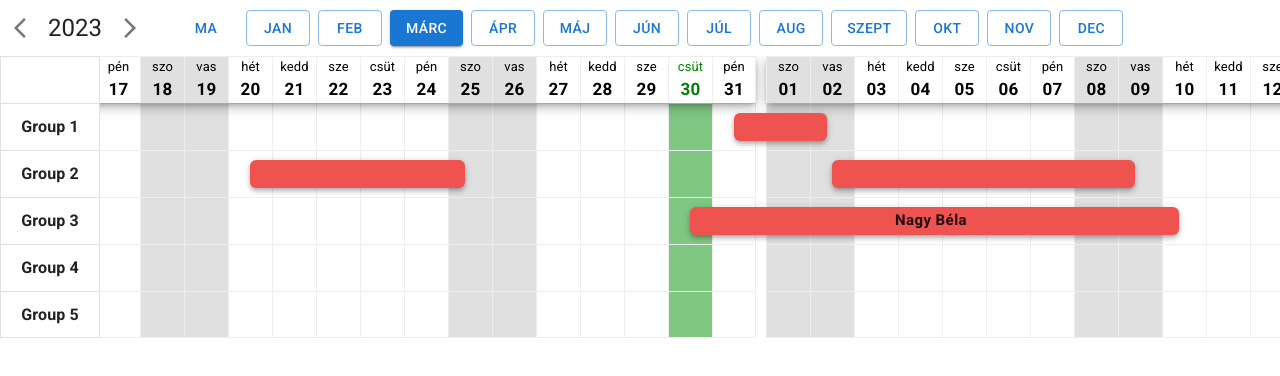
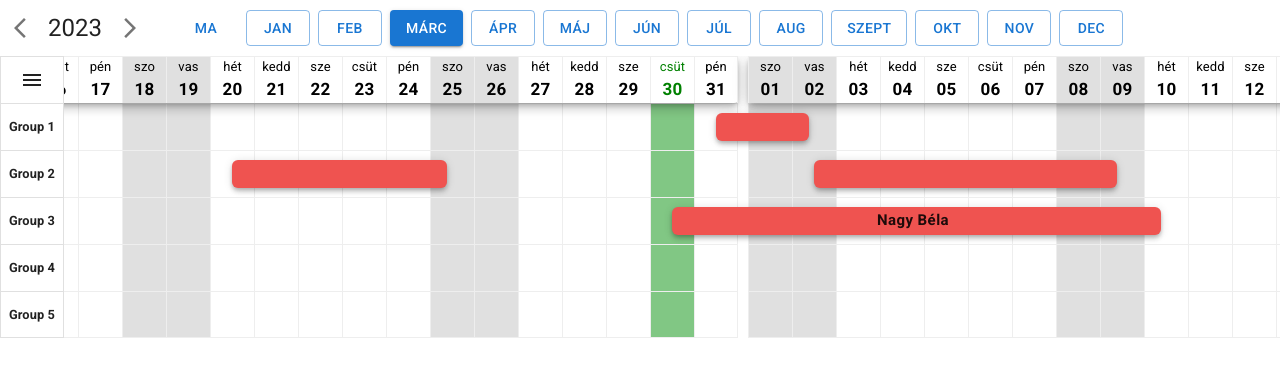
Before and after one commit to BigFlori/tuji-booking, a Next.js app: page / in a window 1280 px wide. Shown: the top 376 px of the page. Built offline with nearby package versions, Linux system fonts and the light colour scheme.

Commit message:
Working on modals

```diff
--- a/src/components/Calendar/Calendar.tsx
+++ b/src/components/Calendar/Calendar.tsx
@@ -11,6 +11,11 @@ import { CALENDAR_MONTH_GAP } from "@/config/config";
 const months = Array.from(Array(12).keys());
 
 const Calendar: React.FC<{}> = () => {
+  const [isGroupExpanded, setIsGroupExpanded] = useState(false);
+
+  const toggleGroupExpand = () => setIsGroupExpanded((prev) => !prev);
+
+  //Jelenlegi év
   const [year, setYear] = useState(new Date().getFullYear());
   const today = dayjs().date();
 
@@ -21,15 +26,24 @@ const Calendar: React.FC<{}> = () => {
 
   const groupCtx = useContext(GroupContext);
 
+  //Csoport fejlécek generálása
   const generateGroupHeaders = useMemo(() => {
     const headers = [];
     for (let i = 0; i < groupCtx.groups.length; i++) {
       const group = groupCtx.groups[i];
-      headers.push(<CalendarGroupHeader key={group.id} group={group} isLast={i === groupCtx.groups.length - 1} />);
+      headers.push(
+        <CalendarGroupHeader
+          key={group.id}
+          group={group}
+          isLast={i === groupCtx.groups.length - 1}
+          isExpanded={isGroupExpanded}
+        />
+      );
     }
     return headers;
-  }, [groupCtx.groups]);
+  }, [groupCtx.groups, isGroupExpanded]);
 
+  //Navigáló gombokhoz szükséges dolgok
   const monthRefs = useMemo(() => {
     const refs = [];
     for (let i = 0; i < months.length; i++) {
@@ -62,7 +76,7 @@ const Calendar: React.FC<{}> = () => {
       />
       <Box sx={{ display: "flex", marginTop: 1 }}>
         <Box>
-          <CalendarGroupHeader />
+          <CalendarGroupHeader isExpanded={isGroupExpanded} toggleIsExpanded={toggleGroupExpand} />
           {generateGroupHeaders}
         </Box>
         <Box sx={{ display: "flex", gap: `${CALENDAR_MONTH_GAP}px`, overflowX: "scroll" }} onScroll={handleScroll}>
--- a/src/components/Reservation/CalendarReservation.tsx
+++ b/src/components/Reservation/CalendarReservation.tsx
@@ -2,7 +2,7 @@ import Reservation from "@/models/reservation-model";
 import { Paper } from "@mui/material";
 import dayjs from "dayjs";
 import { CALENDAR_ITEM_WIDTH, CALENDAR_MONTH_GAP } from "@/config/config";
-import ReservationButton from "../UI/ReservationButton";
+import ReservationButton from "../UI/styled/ReservationButton";
 
 type CalendarReserverationProps = {
   reservation: Reservation;
--- a/src/components/UI/CalendarGroupHeader.tsx
+++ b/src/components/UI/CalendarGroupHeader.tsx
@@ -1,32 +1,60 @@
-import Box from "@mui/material/Box";
+import { useState } from "react";
 import Typography from "@mui/material/Typography";
 import Group from "@/models/group-model";
-import { CALENDAR_GROUP_WIDTH, CALENDAR_ITEM_HEIGHT } from "@/config/config";
+import { CALENDAR_GROUP_WIDTH } from "@/config/config";
+import MenuIcon from "@mui/icons-material/Menu";
+import GroupHeaderButton from "./styled/GroupHeaderButton";
+import { Box, Modal, Theme, useMediaQuery } from "@mui/material";
+import FullScreenModal from "./styled/FullScreenModal";
 
 type CalendarGroupHeaderProps = {
+  isExpanded: boolean;
+  toggleIsExpanded?: () => void;
   group?: Group;
   isLast?: boolean;
 };
 
-const CalendarGroupHeader: React.FC<CalendarGroupHeaderProps> = (
-  props: CalendarGroupHeaderProps
-) => {
+const CalendarGroupHeader: React.FC<CalendarGroupHeaderProps> = (props: CalendarGroupHeaderProps) => {
+  //const isMobile = useMediaQuery((theme: Theme) => theme.breakpoints.down("sm"));
+  const [modalOpened, setModalOpened] = useState(false);
+
+  const handleGroupClick = () => {
+    if (!props.group) {
+      props.toggleIsExpanded?.();
+    } else {
+      setModalOpened(true);
+    }
+  };
+
+  const closeModalHandler = () => {
+    setModalOpened(false);
+  };
+
   return (
-    <Box
-      sx={(theme) => ({
-        display: 'flex',
-        justifyContent: 'center',
-        alignItems: 'center',
-        border: "1px solid" + theme.palette.grey[300],
-        borderBottom: props.isLast ? "1px solid" + theme.palette.grey[300] : "none",
-        height: `${CALENDAR_ITEM_HEIGHT}px`,
-        minWidth: `${CALENDAR_GROUP_WIDTH}px`,
-      })}
-    >
-      <Typography fontWeight={"bold"} fontSize={16}>
-        {props.group?.title}
-      </Typography>
-    </Box>
+    <>
+      <GroupHeaderButton
+        sx={(theme) => ({
+          borderBottom: props.isLast ? "1px solid" + theme.palette.grey[300] : "none",
+          width: props.isExpanded ? CALENDAR_GROUP_WIDTH : CALENDAR_GROUP_WIDTH * 0.4,
+        })}
+        onClick={handleGroupClick}
+      >
+        {props.group ? (
+          <Typography
+            fontWeight={"bold"}
+            fontSize={props.isExpanded ? 16 : 16 * 0.8}
+            sx={{ transition: "font-size 0.3s" }}
+          >
+            {props.group.title}
+          </Typography>
+        ) : (
+          <MenuIcon />
+        )}
+      </GroupHeaderButton>
+      <FullScreenModal open={modalOpened} onClose={closeModalHandler}>
+        <Box className="modal-content">as</Box>
+      </FullScreenModal>
+    </>
   );
 };
 
--- a/src/components/UI/CalendarItemContainer.tsx
+++ b/src/components/UI/CalendarItemContainer.tsx
@@ -45,8 +45,8 @@ const CalendarItemContainer: React.FC<CalendarItemContainerProps> = (
         border: "1px solid #eee",
         borderRight: props.isLast ? "1px solid #eee" : "none",
         borderBottom: props.isLastGroup ? "1px solid #eee" : "none",
-        minWidth: `${CALENDAR_ITEM_WIDTH}px`,
-        height: `${CALENDAR_ITEM_HEIGHT}px`,
+        minWidth: CALENDAR_ITEM_WIDTH,
+        height: CALENDAR_ITEM_HEIGHT,
         backgroundColor: bgColor,
         ...props.sx,
       }}
--- /dev/null
+++ b/src/components/UI/styled/FullScreenModal.tsx
@@ -0,0 +1,27 @@
+import { styled } from "@mui/material";
+import { Modal, ModalProps } from "@mui/material";
+
+const FullScreenModal = styled(Modal)<ModalProps>(({ theme }) => ({
+  display: "flex",
+  alignItems: "center",
+  justifyContent: "center",
+  "& .modal-content": {
+    backgroundColor: "white",
+    width: "90%",
+    height: "90%",
+    [theme.breakpoints.up("sm")]: {
+      width: "80%",
+    },
+    [theme.breakpoints.up("md")]: {
+        width: "60%",
+    },
+    [theme.breakpoints.up("lg")]: {
+        width: "40%",
+    },
+    [theme.breakpoints.up("xl")]: {
+        width: "30%",
+    },
+  },
+}));
+
+export default FullScreenModal;
--- /dev/null
+++ b/src/components/UI/styled/GroupHeaderButton.tsx
@@ -0,0 +1,19 @@
+import { CALENDAR_ITEM_HEIGHT } from "@/config/config";
+import { styled } from "@mui/material";
+import { Button, ButtonProps } from "@mui/material";
+
+const GroupHeaderButton = styled(Button)<ButtonProps>(({ theme }) => ({
+    display: "flex",
+    justifyContent: "center",
+    alignItems: "center",
+    height: CALENDAR_ITEM_HEIGHT,
+    border: '1px solid' + theme.palette.grey[300],
+    transition: "width 0.3s",
+    textTransform: "none",
+    color: theme.palette.getContrastText(theme.palette.grey[300]),
+    borderRadius: 0,
+    padding: 0,
+
+}));
+
+export default GroupHeaderButton;
--- a/src/config/config.ts
+++ b/src/config/config.ts
@@ -2,7 +2,7 @@
 export const CALENDAR_ITEM_WIDTH = 44;
 export const CALENDAR_ITEM_HEIGHT = 47;
 
-export const CALENDAR_GROUP_WIDTH = 100;
+export const CALENDAR_GROUP_WIDTH = 150;
 
 export const CALENDAR_MONTH_GAP = 10;
 
```
Also changed, not shown: src/components/UI/styled/ReservationButton.tsx (renamed from src/components/UI/ReservationButton.tsx).
